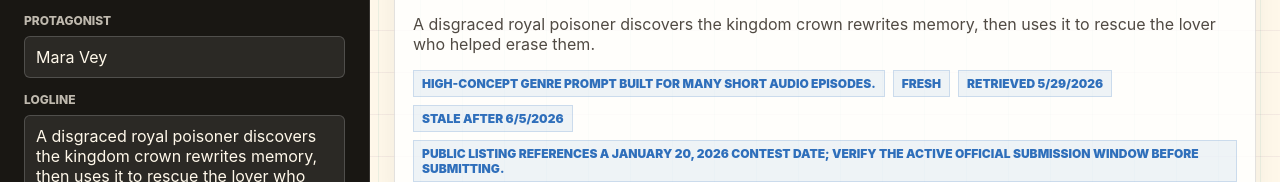
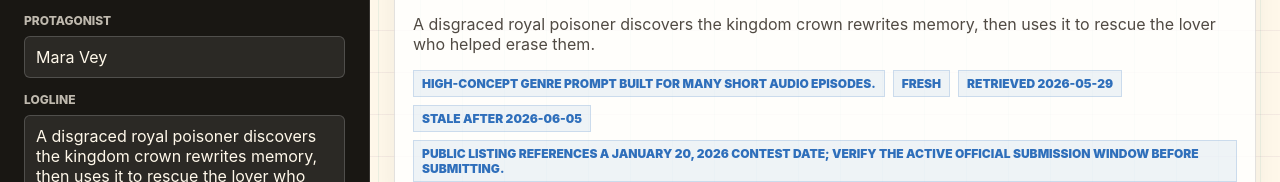
Before and after one commit to Phazzie/pocketfm-contest-forge, a SvelteKit app: page / in a window 1280 px wide. Shown: the part 264-446 px from the top of the page. Built offline with nearby package versions, Linux system fonts and the light colour scheme.

Commit message:
Stabilize freshness date labels

```diff
--- a/src/routes/+page.svelte
+++ b/src/routes/+page.svelte
@@ -109,6 +109,10 @@
 			currentMechanisms.length === submittedMechanisms.length &&
 			currentMechanisms.every((mechanism, index) => mechanism === submittedMechanisms[index])
 		);
+	}
+
+	function dateLabel(value: string) {
+		return value.slice(0, 10);
 	}
 
 	function artifactStatusClass(artifact: StoryStudioArtifact) {
@@ -276,18 +280,10 @@
 					<span>{studioRun.brief.formatSignal}</span>
 					<span>{studioRun.contestFreshness.status}</span>
 					{#if studioRun.contestFreshness.retrievedAt}
-						<span
-							>Retrieved {new Date(
-								studioRun.contestFreshness.retrievedAt
-							).toLocaleDateString()}</span
-						>
+						<span>Retrieved {dateLabel(studioRun.contestFreshness.retrievedAt)}</span>
 					{/if}
 					{#if studioRun.contestFreshness.staleAfter}
-						<span
-							>Stale after {new Date(
-								studioRun.contestFreshness.staleAfter
-							).toLocaleDateString()}</span
-						>
+						<span>Stale after {dateLabel(studioRun.contestFreshness.staleAfter)}</span>
 					{/if}
 					{#if studioRun.contestFreshness.warning}
 						<span>{studioRun.contestFreshness.warning}</span>
```
Also changed, not shown: 3 other files (tests, documents, lock files or other folders).
